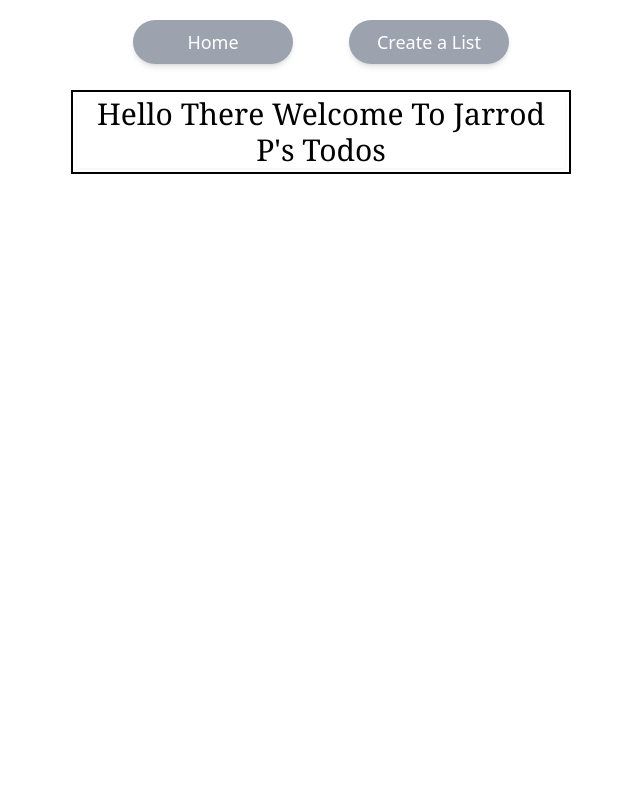
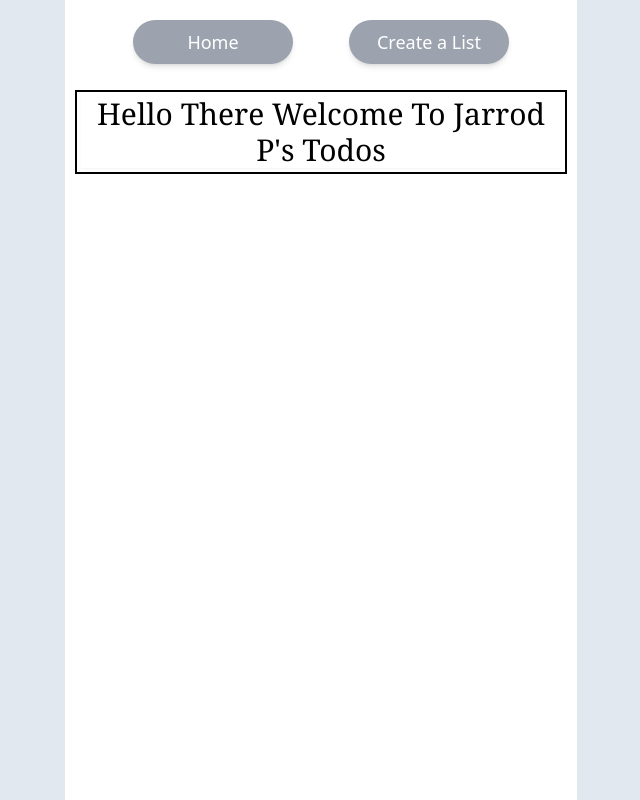
Before and after one commit to Jarrod-Payton/React-Todo, a React (Create React App) app: page / in a window 1280 px wide. Shown: the whole page, without its empty margins (319-959 px from the left). Built offline with nearby package versions, Linux system fonts and the light colour scheme.

Commit message:
Changes To Small Things

```diff
--- a/src/App.js
+++ b/src/App.js
@@ -7,8 +7,8 @@ import Navbar from "./components/Navbar";
 
 function App() {
   return (
-    <div className="w-full flex justify-center">
-      <div className=" max-w-lg">
+    <div className="w-full h-screen flex justify-center bg-slate-200">
+      <div className=" max-w-lg w-full h-full bg-white">
         <Navbar />
         <Routes>
           <Route path="/" element={<HomePage />} />
--- a/src/pages/HomePage.js
+++ b/src/pages/HomePage.js
@@ -3,7 +3,7 @@ export default function HomePage() {
   return (
     <>
       <div className="p-3">
-        <h1 className="text-3xl text-center shadow-sm outline outline-2 outline-offset-4 font-serif">
+        <h1 className="mx-1 text-3xl text-center shadow-sm outline outline-2 outline-offset-4 font-serif">
           Hello There Welcome To Jarrod P's Todos
         </h1>
       </div>
--- a/src/pages/ListPage.js
+++ b/src/pages/ListPage.js
@@ -70,14 +70,14 @@ export default function ListPage() {
 
   return (
     <div>
-      <h1 className="text-2xl text-center w-full bg-gray-600 text-white p-5 font-mono">
+      <h1 className="text-2xl w-full text-center bg-gray-600 text-white p-5 font-mono">
         {list.name}
       </h1>
       <div className="mb-3 p-2 pb-4 bg-gray-600">
         <form onSubmit={handleAddTodo}>
           <div className="flex justify-evenly mb-3 rounded-2xl">
             <button
-              className="w-3/12 text-md bg-gray-300 p-2 rounded-l-2xl hover:bg-gray-500 hover:text-white"
+              className="w-3/12 text-sm bg-gray-300 p-2 rounded-l-2xl hover:bg-gray-500 hover:text-white"
               type="enter"
             >
               Add Todo
@@ -89,7 +89,7 @@ export default function ListPage() {
               type="text"
             />
             <button
-              className="w-3/12 text-md bg-red-200 hover:bg-red-500 hover:text-white p-2 rounded-r-2xl"
+              className="w-3/12 text-sm bg-red-200 hover:bg-red-500 hover:text-white p-2 rounded-r-2xl"
               onClick={clearCompletedTodos}
             >
               Clear Completed
```
